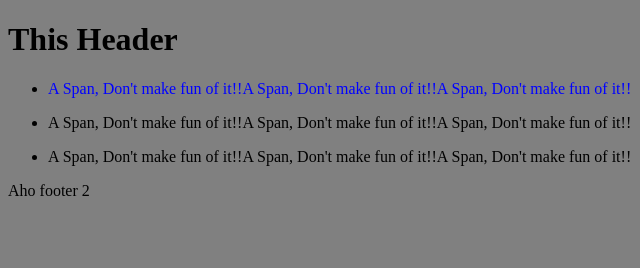
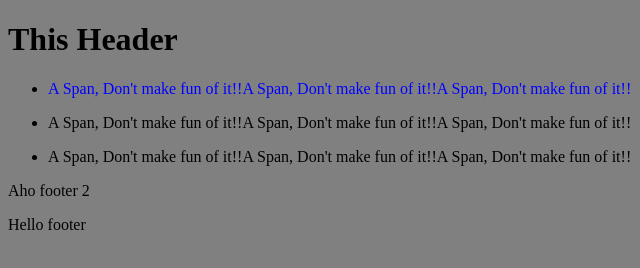
Before and after one commit to MMedhat-eye/Learning_GIT, a plain HTML site: page LESS_SASS/index.html in a window 1280 px wide. Shown: the full height of the page, 0-640 px from the left. Drawn offline with Linux system fonts and the light colour scheme.

Commit message:
Changing the footer
Signed-off-by: DEV-MEDHAT\MMedhat <mohamed.medhat@eye-ltd.com>

```diff
--- a/LESS_SASS/index.html
+++ b/LESS_SASS/index.html
@@ -25,6 +25,8 @@
 </div>
 <footer>
     <p id="footer">Aho footer 2</p>
+
+    <p>Hello footer</p>
 </footer>
 </body>
 </html>
```
